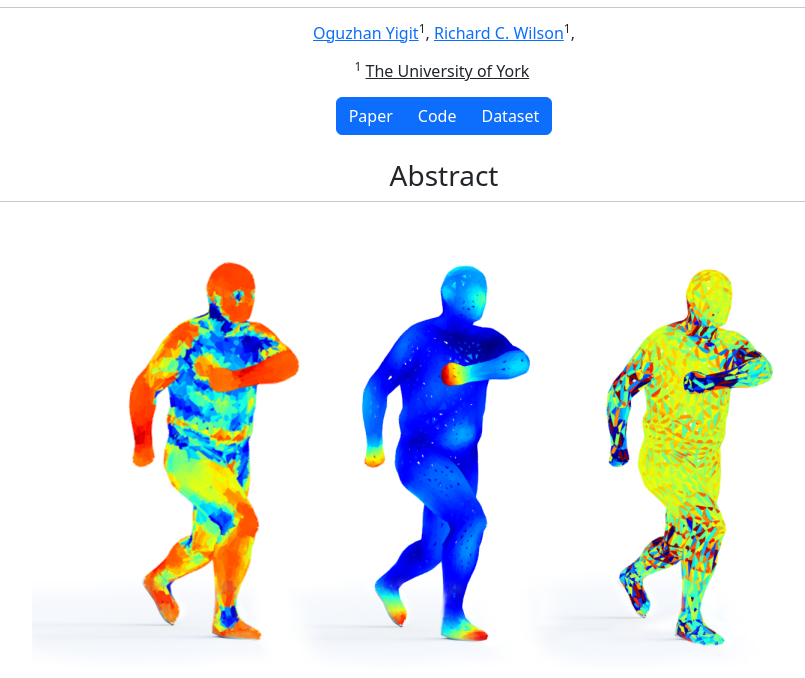
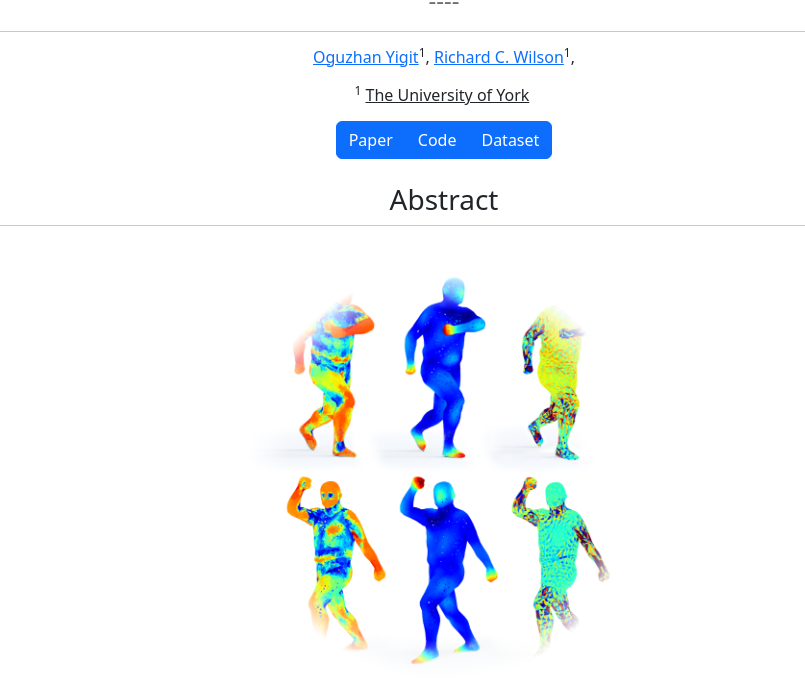
Before and after one commit to OguzhanYi/RNet, a plain HTML site: page index.html in a window 1280 px wide. Shown: the part 82-760 px from the top of the page, without its empty margins (196-1001 px from the left). Drawn offline with nearby package versions, Linux system fonts and the light colour scheme.

Commit message:
update 1

```diff
--- a/index.html
+++ b/index.html
@@ -6,6 +6,7 @@
     <meta name="viewport" content="width=device-width, initial-scale=1">
     <title>RiemannNet</title>
     <link href="https://cdn.jsdelivr.net/npm/bootstrap@5.3.0-alpha1/dist/css/bootstrap.min.css" rel="stylesheet" integrity="sha384-GLhlTQ8iRABdZLl6O3oVMWSktQOp6b7In1Zl3/Jr59b6EGGoI1aFkw7cmDA6j6gD" crossorigin="anonymous">
+	<link rel="stylesheet" href="main.css">
   </head>
 
 
@@ -15,6 +16,7 @@
       <div class="container-fluid">
         <div class="row">
           <div class="col">
+		  <br>
             <h2 style="font-size:30px;">RiemannNet</h2>
             <h4 style="color:#6e6e6e;">----</h4>
             <hr>
@@ -54,7 +56,9 @@
               <div class="row justify-content-center" style="align-items:center; display:flex;">
               </div>
             <br>
-			<img src="preview.png" class="rounded mx-auto d-block" alt="preview">
+			<div class="grad1">
+				<img src="preview.png" class="rounded mx-auto d-block" alt="preview">
+			</div>
             <p class="text-justify">
               The Laplace-Beltrami operator has established itself in the field of non-rigid shape retrieval due to its many useful properties such as being invariant under isometric transformation, having a countable eigendecomposition forming an orthornormal basis, and fully characterizing geodesic distances of the manifold. However, this invariancy only applies under isometric deformations, which leads to a performance breakdown in many real-world applications. In recent years emphasis has been placed upon learning optimal descriptors using deep learning methods, which take noise and non-rigid deformations into account. In this paper we take a step back, revisiting the LBO and proposing a supervised way to learn a Riemannian metric weighting layer from metrics derived from the second fundamental form of a manifold. By doing this, we can drastically reduce the spectral distance of a manifold and its deformations, resulting in an operator which is more robust and invariant to non-rigid deformations and noise. The optimization of the LBO leads to enormous improvements to established descriptors such
 as the heat or wave kernel signature. As many non-rigid shape retrieval algorithms rely on spectral descriptors, we outperform on established benchmarks by using our proposed optimized LBO.
--- /dev/null
+++ b/main.css
@@ -0,0 +1,5 @@
+ .grad1 img {
+   -webkit-mask-image: radial-gradient(ellipse 115% 140% at 55% 50%, black 40%, transparent 50%);
+    mask-image: radial-gradient(99% 99% at  50% 50%, black 40%, transparent 50%);
+	width:400px;
+	}
```
